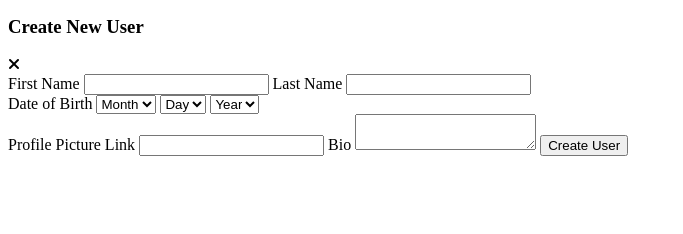
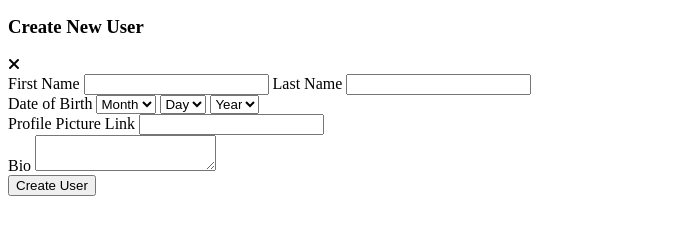
Before and after one commit to thekatcodes/B12Give-challenge, a website with bundled scripts: page client/index.html in a window 1280 px wide. Shown: the part 104-338 px from the top of the page, without its empty margins (0-683 px from the left). Built offline with nearby package versions, Linux system fonts and the light colour scheme.

Commit message:
Update form html with div containers

```diff
--- a/client/index.html
+++ b/client/index.html
@@ -56,13 +56,20 @@
             </span>
           </div>
 
-          <label for="profilePic">Profile Picture Link</label>
-          <input type="text" id="profilePicture" name="profilePicture" required>
+          <div class="form-picture-container">
+            <label for="profilePic">Profile Picture Link</label>
+            <input type="text" id="profilePicture" name="profilePicture" required>
+          </div>
 
-          <label for="bio">Bio</label>
-          <textarea id="bio" name="bio" required></textarea>
+          <div class="form-bio-container">
+            <label for="bio">Bio</label>
+            <textarea id="bio" name="bio" required></textarea>
+          </div>
 
-          <button type="submit">Create User</button>
+          <div class="form-submit">
+            <button type="submit">Create User</button>
+          </div>
+
         </form>
 
       </div>
```
